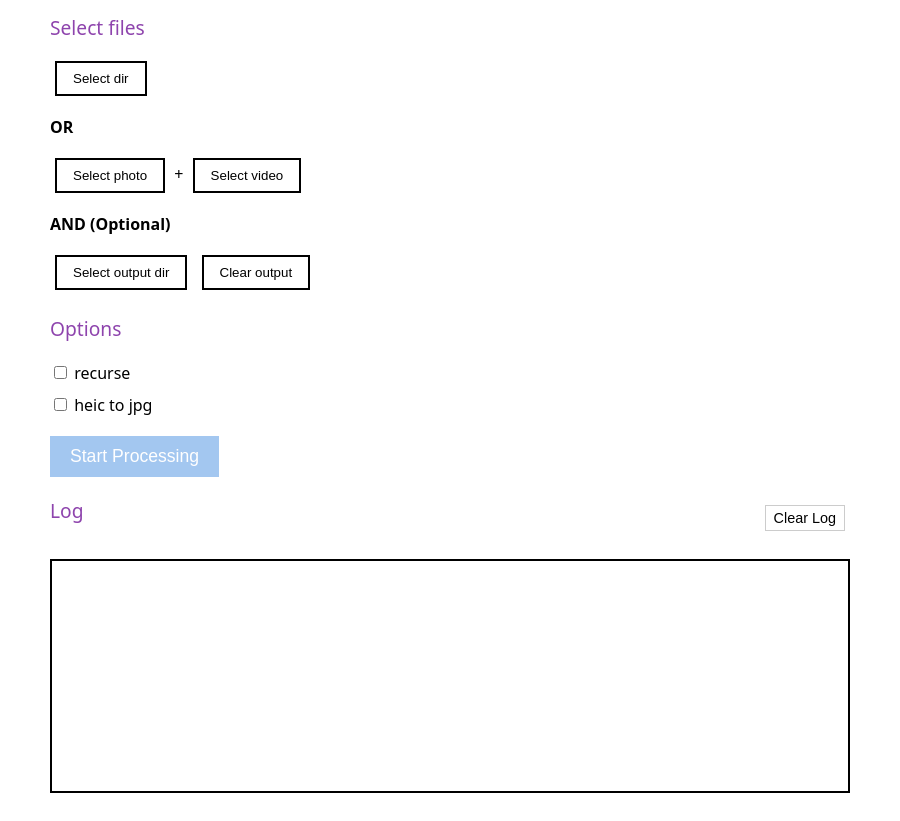
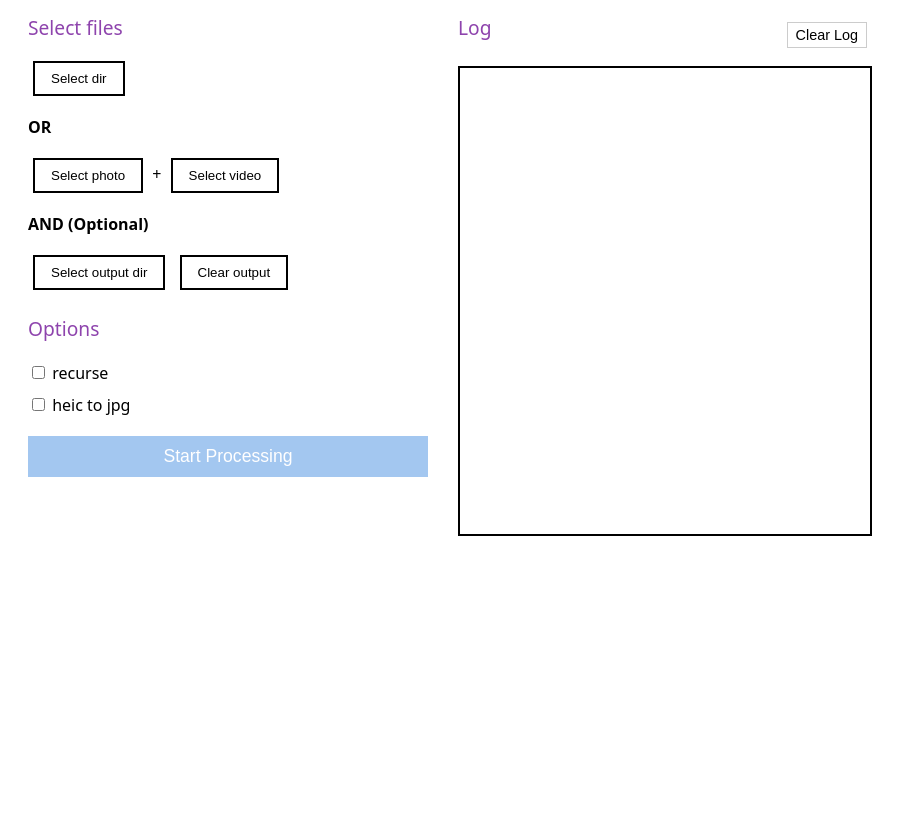
Before and after one commit to vaibhavshirole/LivePhotoBridge, an Electron app: page gui/index.html in a window 900 px wide. Shown: the part 108-929 px from the top of the page. After the commit the page ends 800 px from the top, so only its background shows below. Drawn offline with Linux system fonts and the light colour scheme.

Commit message:
Move log to right of options in gui

```diff
--- a/gui/index.html
+++ b/gui/index.html
@@ -1,4 +1,3 @@
-<!-- index.html -->
 <!DOCTYPE html>
 <html>
 <head>
@@ -11,13 +10,29 @@
         }
 
         .container {
-            max-width: 800px;
+            max-width: 1200px;
             margin: 0 auto;
         }
 
         h1 {
             color: #4a90e2;
             margin-bottom: 30px;
+        }
+
+        .main-content {
+            display: flex;
+            gap: 30px;
+        }
+
+        .control-panel {
+            flex: 1;
+            min-width: 300px;
+            max-width: 400px;
+        }
+
+        .log-panel {
+            flex: 1;
+            min-width: 300px;
         }
 
         .section-title {
@@ -56,17 +71,18 @@
             color: white;
             border: none;
             font-size: 1.1em;
+            width: 100%;
         }
 
         .log-section {
             border: 2px solid #000;
             padding: 15px;
-            min-height: 200px;
-            margin-top: 20px;
+            min-height: 400px;
+            margin-top: 10px;
             font-family: monospace;
             white-space: pre-wrap;
             overflow-y: auto;
-            max-height: 400px;
+            height: calc(100% - 50px);
         }
 
         .checkbox-group {
@@ -126,6 +142,8 @@
     <div class="container">
         <h1>PhotoBridge</h1>
 
+        <div class="main-content">
+            <div class="control-panel">
                 <div class="file-selection">
                     <div class="section-title">Select files</div>
 
@@ -170,13 +188,17 @@
                         <div class="progress-fill"></div>
                     </div>
                 </div>
+            </div>
 
+            <div class="log-panel">
                 <div class="log-header">
                     <div class="section-title">Log</div>
                     <button id="clear-log" class="clear-log-button">Clear Log</button>
                 </div>
                 <div id="log" class="log-section"></div>
             </div>
+        </div>
+    </div>
     <script src="renderer.js"></script>
 </body>
 </html>
```
Lines whose indentation alone changed are shown as unchanged.
